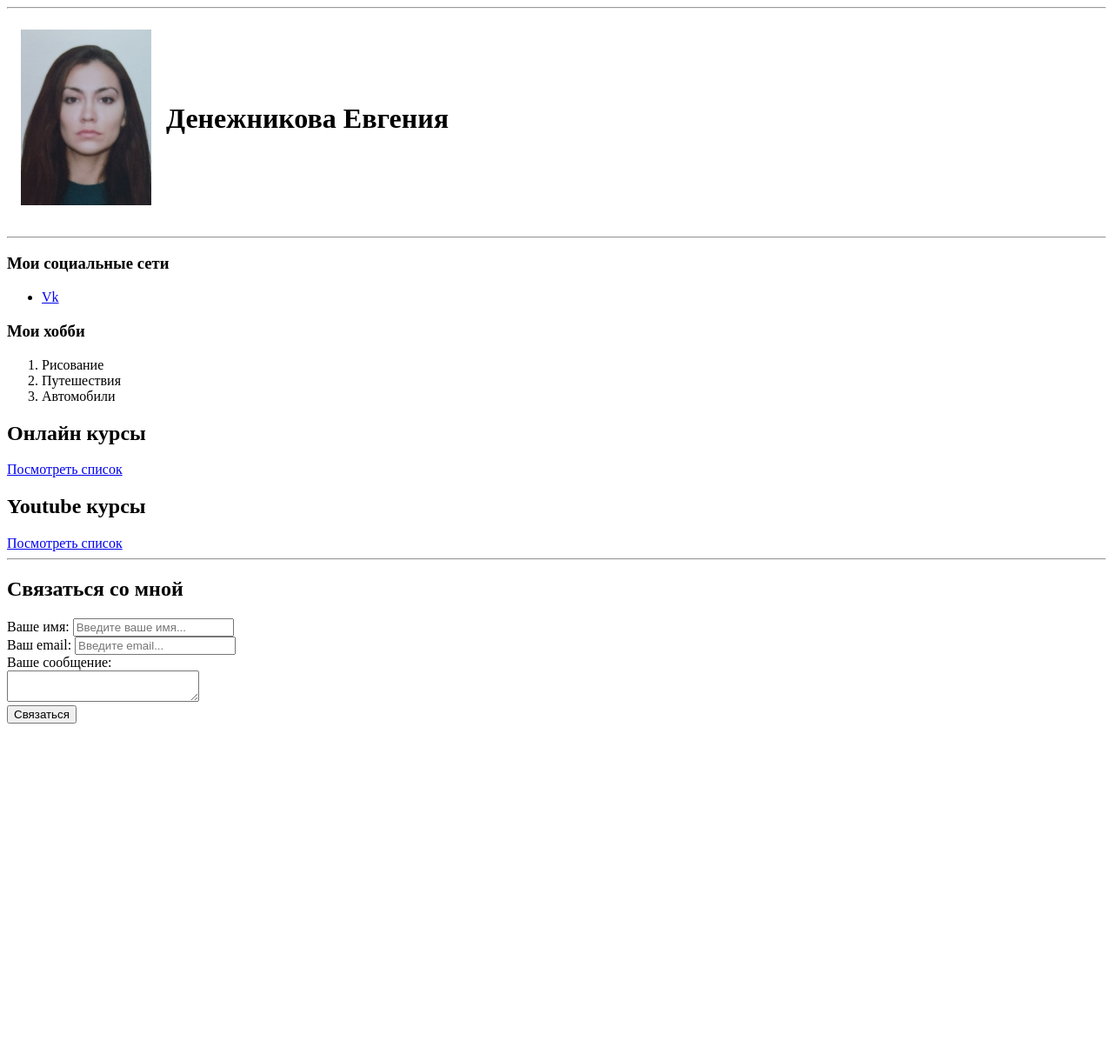
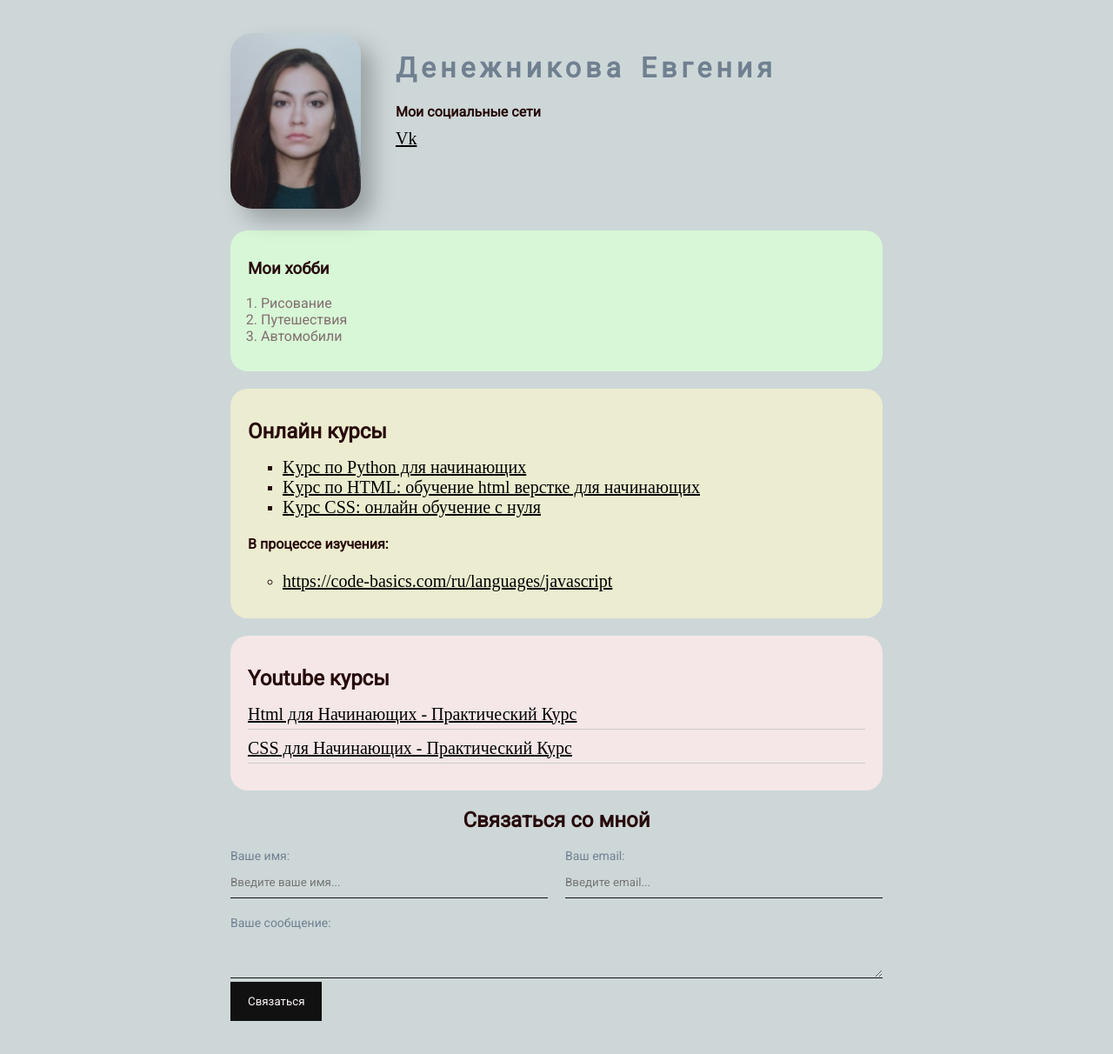
Before and after one commit to EvgenyaDen/Ev, a plain HTML site: page index.html in a window 1280 px wide. Shown: the top 1212 px of the page at 87% size. Before the commit the page ends 840 px from the top, so only its background shows below. Drawn offline with Linux system fonts and the light colour scheme.

Commit message:
Add files via upload

```diff
--- a/index.html
+++ b/index.html
@@ -3,57 +3,79 @@
         <head>
             <meta charset="UTF-8"/>
             <title>Denezhnikova EE</title>
+            <link href="styles.css" rel="stylesheet" />
          </head>
-<hr>
-    <table cellspacing="15">
-        <tr>
-            <td><img src="avatar.jpeg"width="150" alt="тут моё фото" /></td>
-            <td><h1>Денежникова Евгения</h1></td>
-        </tr>
-    </table>
+    <body>
+    <div class="container">
+    <div class="info">
+    <img src="avatar.jpeg" alt="тут моё фото" id="avatar" />
 
-        <p></p>
-        <hr>
-        <h3>Мои социальные сети</h3>
-        <ul>
-            <li><a href="https://www.vk.com/id33183055"target="_blank">Vk</a></li>
-        </ul>
+    <div class="info-text">
+         <h1>Денежникова Евгения</h1>
+
+         <h4>Мои социальные сети</h4>
+    <a href="https://www.vk.com/id33183055"target="_blank">Vk</a>
+        </div>
+    </div>
+
+    <div class="card bg-green">
          <h3>Мои хобби</h3>
-        <ol>
+         <ol class="list">
             <li>Рисование</li>
             <li>Путешествия</li>
             <li>Автомобили</li>
          </ol>
+     </div>
 
+     <div class="card bg-yellow">
         <h2>Онлайн курсы</h2>
-        <a href="Онлайн курсы.html">Посмотреть список</a>
-
+        <ul type="square">
+            <li><a href="https://code-basics.com/ru/languages/python"target="_blank">Kурс по Python для начинающих</a></li>
+            <li><a href="https://code-basics.com/ru/languages/html"target="_blank">Kурс по HTML: обучение html верстке для начинающих</a></li>
+            <li><a href="https://code-basics.com/ru/languages/css"target="_blank">Kурс CSS: онлайн обучение с нуля</a></li>
+            </ul>
+            <h4>В процессе изучения:</h4>
+            <ul type="circle">
+                <li><a href="https://code-basics.com/ru/languages/javascript">https://code-basics.com/ru/languages/javascript</a></li>
+                </ul>
+            </div>
+            <div class="card bg-red">
                 <h2>Youtube курсы</h2>
-        <a href="youtube.html">Посмотреть список</a>
-
-        <hr>
+                <ul class="link-list">
+                <li><a href="https://www.youtube.com/watch?v=DOEtVdkKwcU"target="_blank">Html для Начинающих - Практический Курс</a></li>
+                 <li><a href="https://www.youtube.com/watch?v=SpCUuyZZTp8&t=1419s"target="_blank">CSS для Начинающих - Практический Курс</a></li>
+                 </ul>
+                    </div>
+                    <div class="contact">
                         <h2>Связаться со мной</h2>
-         <form action="/">
+                            <div action="/">
+                                <div class="row">
+                                <div class="form-group">
                                 <label for="name">Ваше имя:</label>
                                 <input type="text" id="name"
                                 placeholder="Введите ваше имя...">
 
-            <br>
-
+                                </div>
+                                <div class="form-group">
                                 <label for="email">Ваш email:</label>
                                 <input type="email" id="email"
                                 placeholder="Введите email...">
-
-            <br>
-
+                            </div>
+                                </div>
+                            <div class="form-group">
                                 <label for="text">Ваше сообщение:</label>
 
-            <br>
-            <textarea id="text" rows="2" cols="25"></textarea>
+                                <textarea id="text" rows="2" cols="15"></textarea>
+                            </div>
 
-            <br>
-            <input type="submit" value="Связаться">
+                                <input class="btn" type="submit" value="Связаться">
+
                             </form>
-
+                        </div>
+                        <div class="position">
+                            <div class="box"></div>
+                            </div>
+                    </div>
+                    <div style="margin-bottom: 500px;"</div>
                     </body>
                     </html>
--- /dev/null
+++ b/styles.css
@@ -0,0 +1,156 @@
+@import url('https://fonts.googleapis.com/css2?family=Roboto&display=swap');
+body {
+    background: rgb(206, 215, 216);
+    color: rgb(39, 10, 10);
+    font-family: 'Roboto', sans-serif;
+   }
+a {
+   color: black;
+   font: 20px italic;
+   }
+
+a:hover {
+      text-decoration: underline;
+   }
+a:active {
+   color: black;
+}
+
+a:visited {
+   color: rgb(92, 60, 189);
+}
+
+ h1{
+    color: rgb(58, 14, 14);
+ }
+
+ #avatar {
+    width: 150px;
+    border-radius: 25px;
+    box-shadow: 14px 14px 24px rgba(0, 0, 0, 0.25);
+ }
+
+ .info {
+   display: flex;
+   margin-bottom: 25px;
+ }
+
+ @media (max-width: 700px) {
+   .info {
+     text-align: center;
+     display: block;
+   }
+}
+
+ .info-text {
+   margin-left: 40px;
+ }
+
+ .info-text h4{
+   margin-bottom: 10px;
+ }
+
+ .info h1 {
+   color: slategrey;
+   font-style: normal;
+   text-decoration: double;
+   letter-spacing: 5px;
+   word-spacing: 5px;
+ }
+   .container {
+      max-width: 750px;
+      margin: auto;
+      padding-top: 30px;
+}
+
+.bg-yellow {
+   background: rgb(236, 236, 208);
+}
+
+.bg-red {
+   background: rgb(245, 231, 231);
+   }
+
+.bg-green {
+   background: rgb(215, 247, 215);
+      }
+
+ .card {
+   padding: 15px 20px ;
+
+   margin-bottom: 20px;
+   border-radius: 20px;
+ }
+
+ .card h2 {
+   margin-bottom: 10px;
+ }
+
+ .list {
+   padding: 0 15px;
+}
+
+.list li {
+   color: rgb(131, 110, 110);
+}
+
+.link-list {
+   list-style: none;
+   padding: 0;
+}
+
+.link-list li {
+   margin-bottom: 10px;
+   padding-bottom: 5px;
+   border-bottom: 1px solid #ccc;
+}
+
+.contact h2{
+text-align: center;
+}
+
+.form-group label {
+display: block;
+font-size: 14px;
+color: slategray;
+}
+
+.form-group input,
+.form-group textarea {
+   width: 100%;
+   box-sizing: border-box;
+   border: none;
+   background: transparent;
+   border-bottom: 1px solid #111;
+   color: black;
+   padding: 15px 0 10px;
+   outline: none;
+   font-family: inherit;
+}
+
+.row {
+   display: flex;
+   margin-bottom: 20px;
+}
+
+.row > .form-group {
+   width: 50%;
+   margin-right: 20px;
+}
+
+.row > .form-group:last-child{
+   margin-right: 0;
+}
+
+.btn {
+   color: rgb(253, 244, 244);
+   padding: 15px 20px;
+   background: #111;
+   border: none;
+   font-family: inherit;
+   cursor: pointer;
+}
+
+.btn:hover {
+   opacity: 0.5;
+}
```
Lines whose indentation alone changed are shown as unchanged.
